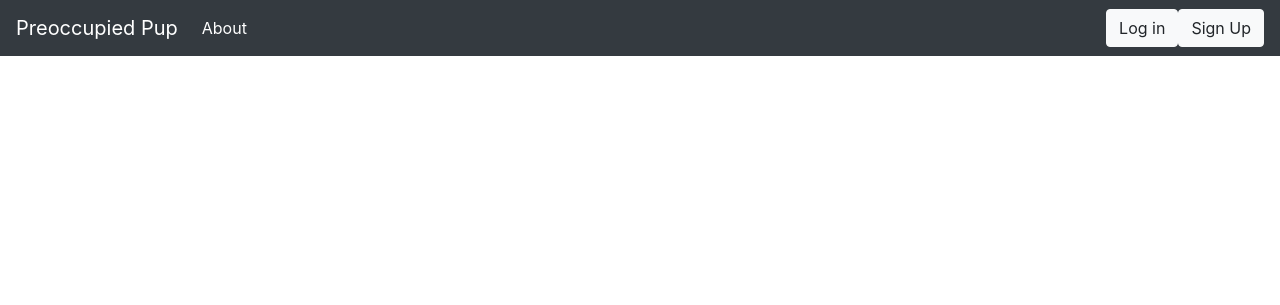
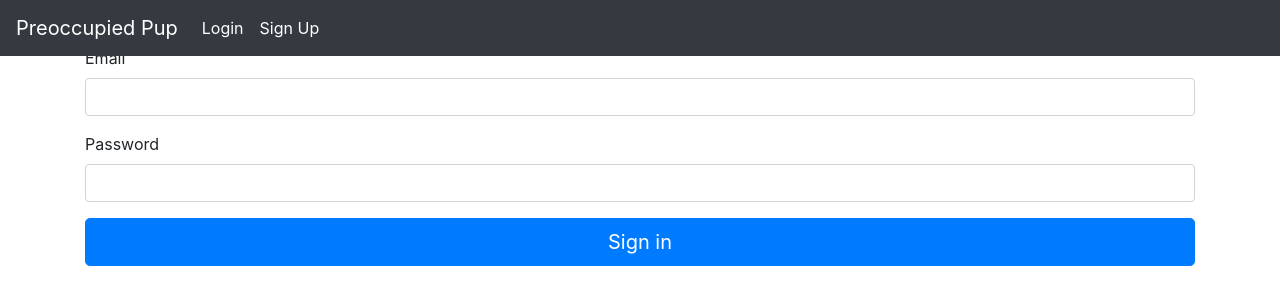
Before and after one commit to hayesjt/preoccupied_pup, a Flask app: template templates/login.html in a window 1280 px wide. Shown: the top 305 px of the page. Run offline with Flask 2, Linux system fonts and the light colour scheme; the template is opened without the code that fills it: values that come from a table or form of the project are taken from there, others are empty; some libraries are stand-ins or nearby versions.

Commit message:
log in and sign up functions working - hashed passwords complete

```diff
--- a/model.py
+++ b/model.py
@@ -11,8 +11,8 @@ class Owner(db.Model):
     owner_id = db.Column(db.Integer, autoincrement=True, primary_key=True)
     first_name = db.Column(db.String, nullable=False)
     last_name = db.Column(db.String, nullable=False)
-    email = db.Column(db.String, nullable=False)
-    password = db.Column(db.String(25), nullable=False)
+    email = db.Column(db.String, nullable=False, unique=True)
+    password = db.Column(db.String(80), nullable=False)
     # dogs = a list of dogs that owner owns
 
     def __repr__(self):
--- a/server.py
+++ b/server.py
@@ -1,17 +1,72 @@
 #Packages that are imported
-
 from flask import (Flask, render_template, request, flash, session, redirect)
+from flask_bootstrap import Bootstrap
+from flask_wtf import FlaskForm
+from wtforms import StringField, PasswordField, BooleanField
+from wtforms.validators import InputRequired, Email, Length
+from werkzeug.security import generate_password_hash, check_password_hash
 from model import connect_to_db
 import crud
 
-#Creating an instance of the flask server
+# -------------------------------------- #
+
+"""FORMS"""
+# Flask form used to log in
+class LoginForm(FlaskForm):
+    email = StringField('Email', validators=[InputRequired(), Email(message='Invalid email'), Length(max=50)])
+    password = PasswordField('Password', validators=[InputRequired(), Length(min=8, max=80)])
+
+# Flask form used to sign up
+class RegisterForm(FlaskForm):
+    first_name = StringField('First name', validators=[InputRequired(), Length(min=1, max=30)])
+    last_name = StringField('Last name', validators=[InputRequired(), Length(min=1, max=30)])
+    email = StringField('Email', validators=[InputRequired(), Email(message='Invalid email'), Length(max=50)])
+    password = PasswordField('Desired Password', validators=[InputRequired(), Length(min=8, max=80)])
+
+# -------------------------------------- #
+
+"""ROUTES & SERVER"""
+#Creating an instance of the flask server along with other instances that are needed for the app
 app = Flask("__Name__")
+app.config['SECRET_KEY'] = 'ilovedogs'
+bootstrap = Bootstrap(app)
 
-#Main route for handling home log in/create page
-@app.route("/")
+# Index page with about information and a link to log in or sign up
+@app.route('/')
+def index():
+    return render_template('index.html')
+
+# Log in page
+@app.route("/login", methods=['GET', 'POST'])
 def login():
+    form = LoginForm()
 
-    return render_template("login.html")
+    if form.validate_on_submit():
+        owner = crud.get_owner_by_email(form.email.data)
+        if owner:
+            if check_password_hash(owner.password, form.password.data):
+                return redirect('/dashboard')
+
+        return '<p>Invalid Email or Password</p>'
+
+    return render_template("login.html", form=form)
+
+# sign up page for owner
+@app.route("/signup", methods=['GET', 'POST'])
+def signup():
+    form= RegisterForm()
+
+    if form.validate_on_submit():
+        hashed_password = generate_password_hash(form.password.data, method='sha256')
+        new_owner = crud.create_owner(form.first_name.data, form.last_name.data, form.email.data, hashed_password)
+        return ("success, new user added")
+
+    return render_template("signup.html", form=form)
+
+# Puppy dashboard page
+@app.route("/dashboard")
+def dashboard():
+    return render_template("dashboard.html")
 
 #Running the flask app when name = main
 if __name__ == "__main__":
--- a/templates/base.html
+++ b/templates/base.html
@@ -7,30 +7,26 @@
     <title>
         {% block title %}{% endblock %}
     </title>
+    {% block head %}{% endblock %}
     <link rel="stylesheet" href="https://stackpath.bootstrapcdn.com/bootstrap/4.3.1/css/bootstrap.min.css"
         integrity="sha384-ggOyR0iXCbMQv3Xipma34MD+dH/1fQ784/j6cY/iJTQUOhcWr7x9JvoRxT2MZw1T" crossorigin="anonymous">
-    {% block head %}
-    {% endblock %}
 </head>
 
 <body>
 
     <nav class="navbar navbar-expand-lg fixed-top navbar-dark bg-dark">
         <a class="navbar-brand" href="/">Preoccupied Pup</a>
-        <button class="navbar-toggler" type="button" data-toggle="collapse" data-target="#navbarNav" aria-controls="navbarNav" aria-expanded="false" aria-label="Toggle navigation">
-          <span class="navbar-toggler-icon"></span>
+        <button class="navbar-toggler" type="button" data-toggle="collapse" data-target="#navbarNav"
+            aria-controls="navbarNav" aria-expanded="false" aria-label="Toggle navigation">
+            <span class="navbar-toggler-icon"></span>
         </button>
         <div class="collapse navbar-collapse" id="navbarNav">
-          <ul class="navbar-nav">
-            <li class="nav-item active">
-              <a class="nav-link" href="/about">About</a>
-            </li>
-          </ul>
+            <ul class="navbar-nav">
+                <li class="nav-item active"><a class="nav-link" href="{{ url_for('login') }}">Login</a></li>
+                <li class="nav-item active"><a class="nav-link" href="{{ url_for('signup') }}">Sign Up</a></li>
+            </ul>
         </div>
-        <button class="btn btn-light ml-auto">Log in</button>
-        <button class="btn btn-light ml-auto">Sign Up</button>
-      </nav>
-
+    </nav>
     {% block body %}
     {% endblock %}
 
--- a/templates/login.html
+++ b/templates/login.html
@@ -1,6 +1,20 @@
 {% extends 'base.html' %}
-{% block title %}Preoccupied Pup Login{% endblock %}
+{% import "bootstrap/wtf.html" as wtf %}
+
+{% block title %}
+Preoccupied Pup Login
+{% endblock %}
 
 {% block body %}
-  <h1>Welcome to preoccupied pup</h1>
+    <div class="container">
+
+      <form class="form-signin" method="POST" action="/login">
+        <h2 class="form-signin-heading">Please sign in</h2>
+        {{ form.hidden_tag() }}
+        {{ wtf.form_field(form.email) }}
+        {{ wtf.form_field(form.password) }}
+        <button class="btn btn-lg btn-primary btn-block" type="submit">Sign in</button>
+      </form>
+
+    </div> <!-- /container -->
 {% endblock %}
```
Also changed, not shown: crud.py (+15 -0 lines), requirements.txt (+8 -0 lines), templates/dashboard.html (added, +14 -0 lines), templates/index.html (added, +17 -0 lines), templates/signup.html (added, +22 -0 lines).
